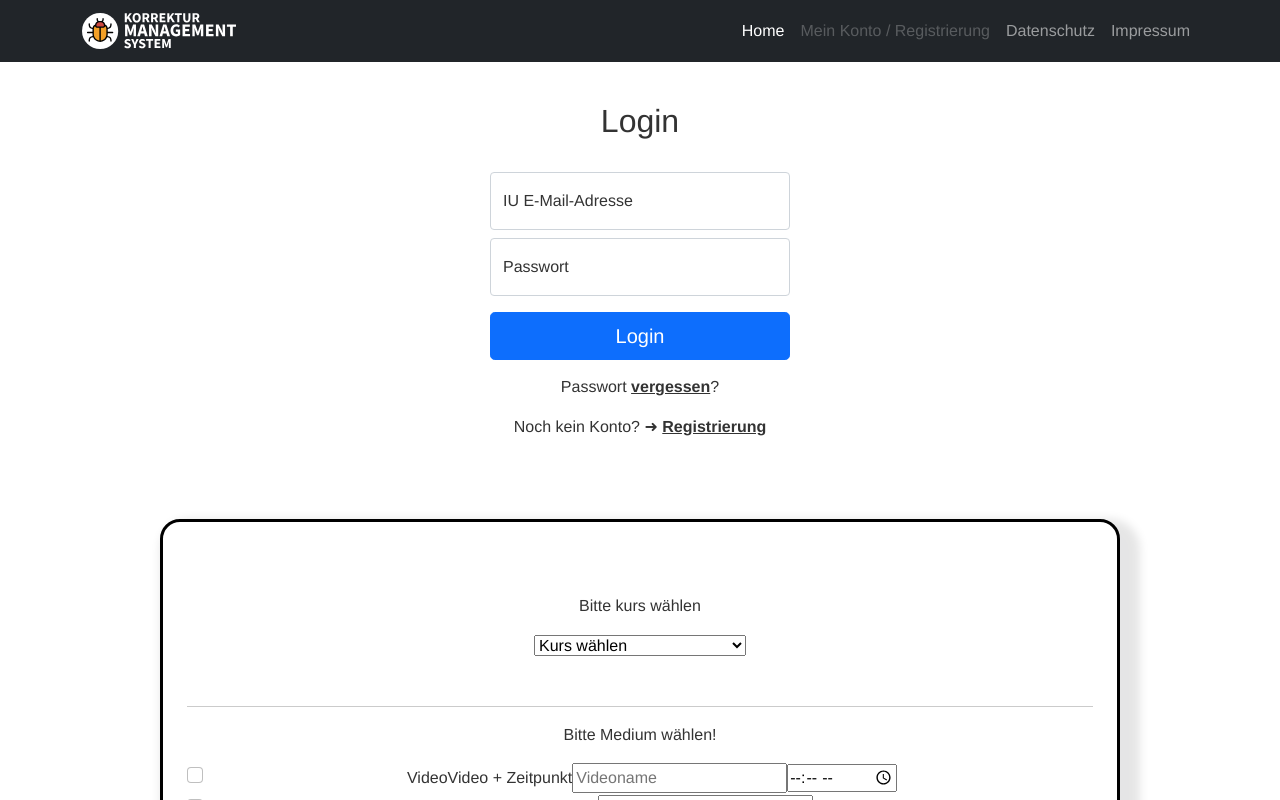
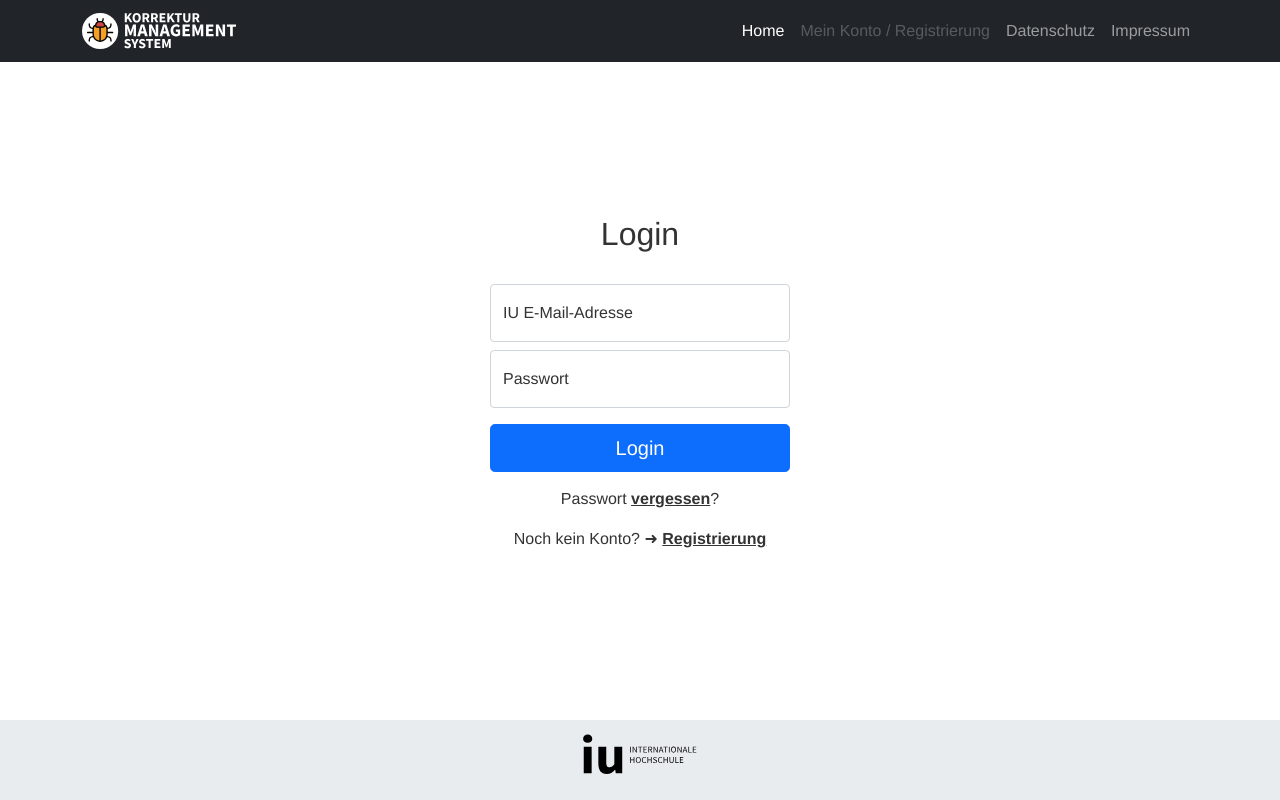
Before and after one commit to heinzaa/IU-Korrekturmanagementsystem, a Vue app: page / in a window 1280 px wide. Shown: the top 800 px of the page. Built offline with nearby package versions, Linux system fonts and the light colour scheme; no server answers; what bootstrap-icons-vue would draw is missing.

Commit message:
correctionform auskommentiert

```diff
--- a/src/views/Welcome.vue
+++ b/src/views/Welcome.vue
@@ -7,7 +7,7 @@
                 <LoginForm @login="enterDashboard" />
                 <p>Passwort <span @click="showResetPasswordForm">vergessen</span>?</p>
                 <p>Noch kein Konto? ➜ <span @click="showSignUpForm">Registrierung</span></p>
-                <CorrectionForm />
+                <!-- <CorrectionForm /> -->
             </div>
             <div v-else-if="showResetPassword">
                 <h2>Passwort zurücksetzen</h2>
```
